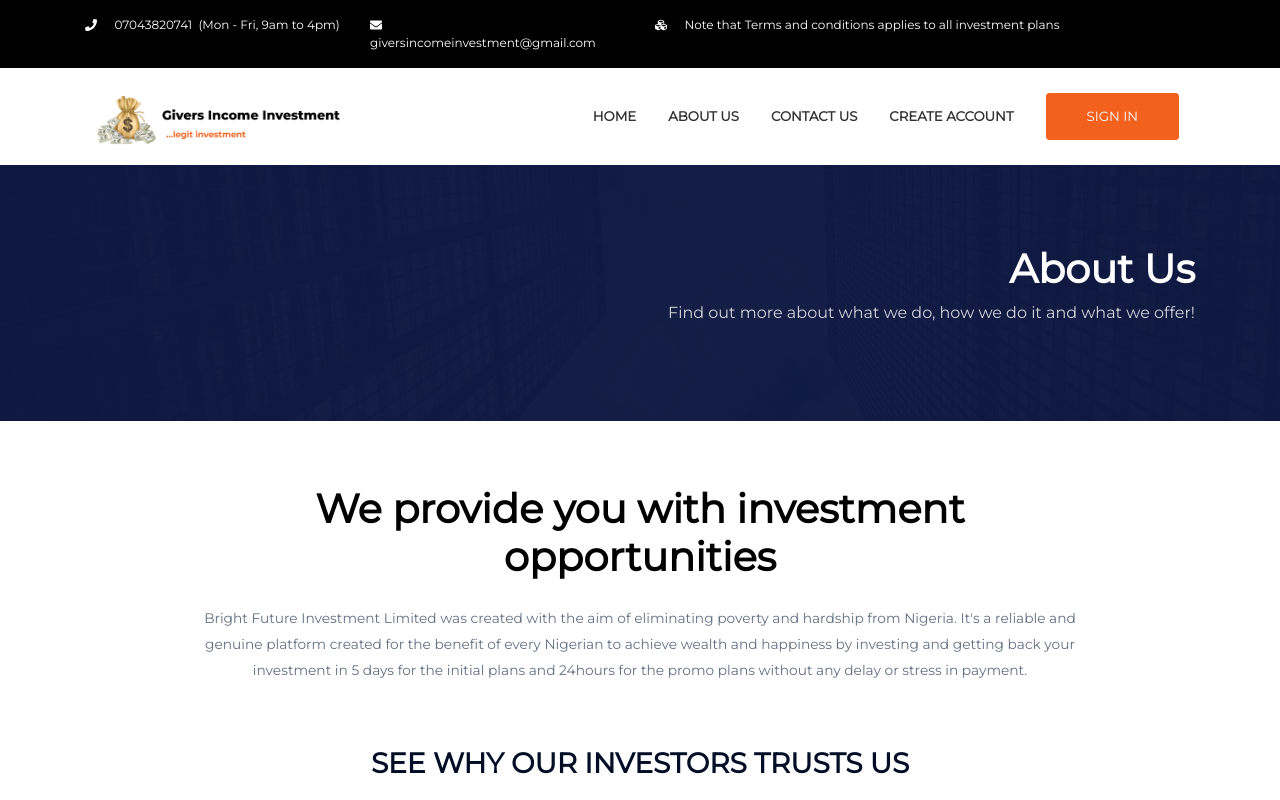
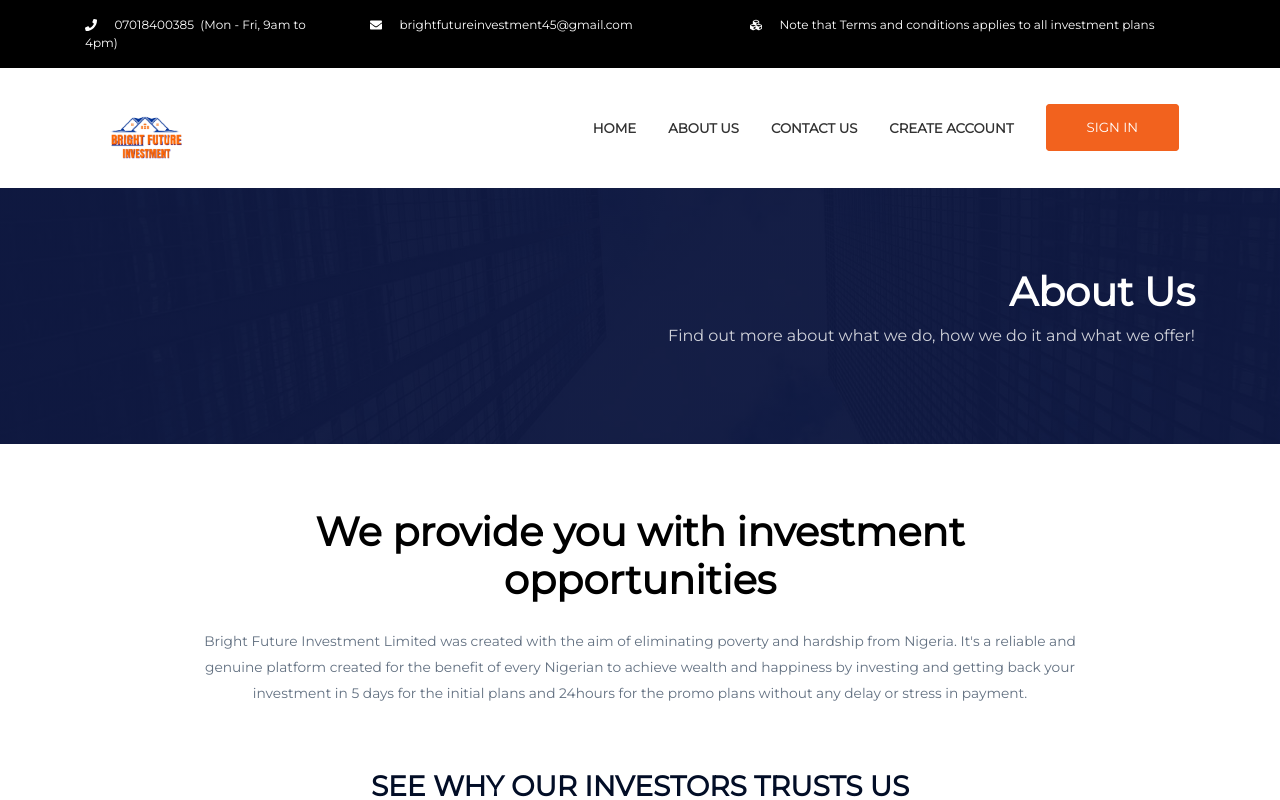
Before and after one commit to Achilles45/giversincome, a Vue app: page /about in a window 1280 px wide. Shown: the top 800 px of the page. Built offline with nearby package versions, Linux system fonts and the light colour scheme.

Commit message:
Final push before domain

```diff
--- a/src/components/Navbar.vue
+++ b/src/components/Navbar.vue
@@ -3,7 +3,7 @@
       <div class="container">
           <div class="navbar__content d-flex justify-content-between align-items-center">
               <div class="logo pt-2">
-                  <router-link to="/" class="logo"><img src="../assets/images/logo5.png" class="logo__img" alt=""></router-link>
+                  <router-link to="/" class="logo"><img src="../assets/images/logo.png" class="logo__img" alt=""></router-link>
               </div>
               <div class="menu">
                   <ul class="d-flex justify-content-between pt-3">
@@ -70,7 +70,7 @@ export default {
                 font-size: 1rem;
             }
             .logo__img{
-                max-width: 280px;
+                max-width: 120px;
                 height: auto;
             }
         }
--- a/src/components/Topbar.vue
+++ b/src/components/Topbar.vue
@@ -3,12 +3,12 @@
       <div class="container">
         <div class="row">
             <div class="col-md-3">
-                 <i class="fa fa-phone"></i>&nbsp;&nbsp;  07043820741&nbsp;  (Mon - Fri, 9am to 4pm)
+                 <i class="fa fa-phone"></i>&nbsp;&nbsp;  07018400385&nbsp;  (Mon - Fri, 9am to 4pm)
             </div>
-            <div class="col-md-3">
-                 <i class="fa fa-envelope"></i>&nbsp;&nbsp; giversincomeinvestment@gmail.com
+            <div class="col-md-4">
+                 <i class="fa fa-envelope"></i>&nbsp;&nbsp; brightfutureinvestment45@gmail.com
             </div>
-            <div class="col-md-6">
+            <div class="col-md-5">
                 <i class="fa fa-cubes"></i>&nbsp;&nbsp; Note that Terms and conditions applies to all investment plans
             </div>
         </div>
--- a/src/firebase/init.js
+++ b/src/firebase/init.js
@@ -2,14 +2,13 @@ import firebase from 'firebase';
 import firestore from 'firebase/firestore';
 
 const firebaseConfig = {
-  apiKey: "AIzaSyDJlFAMX5-MzpzMT6-5SDVw5M3EUXEvUD8",
-  authDomain: "givers-income.firebaseapp.com",
-  databaseURL: "https://givers-income.firebaseio.com",
-  projectId: "givers-income",
-  storageBucket: "givers-income.appspot.com",
-  messagingSenderId: "319162953899",
-  appId: "1:319162953899:web:cab8ebae4e95e8616407ee",
-  measurementId: "G-DYPFC4H5G1"
+  apiKey: "AIzaSyAsjPoxDjYzXnTvoDzN-XNzUqtJjSSr1dY",
+  authDomain: "bright-future-252e3.firebaseapp.com",
+  projectId: "bright-future-252e3",
+  storageBucket: "bright-future-252e3.appspot.com",
+  messagingSenderId: "183604235135",
+  appId: "1:183604235135:web:97c674f81ba8e583fd284a",
+  measurementId: "G-GPNHE1BY7S"
 };
   // Initialize Firebase
   const firebaseApp = firebase.initializeApp(firebaseConfig);
```
Also changed, not shown: src/assets/images/logo.jpg, src/assets/images/logo.png.
